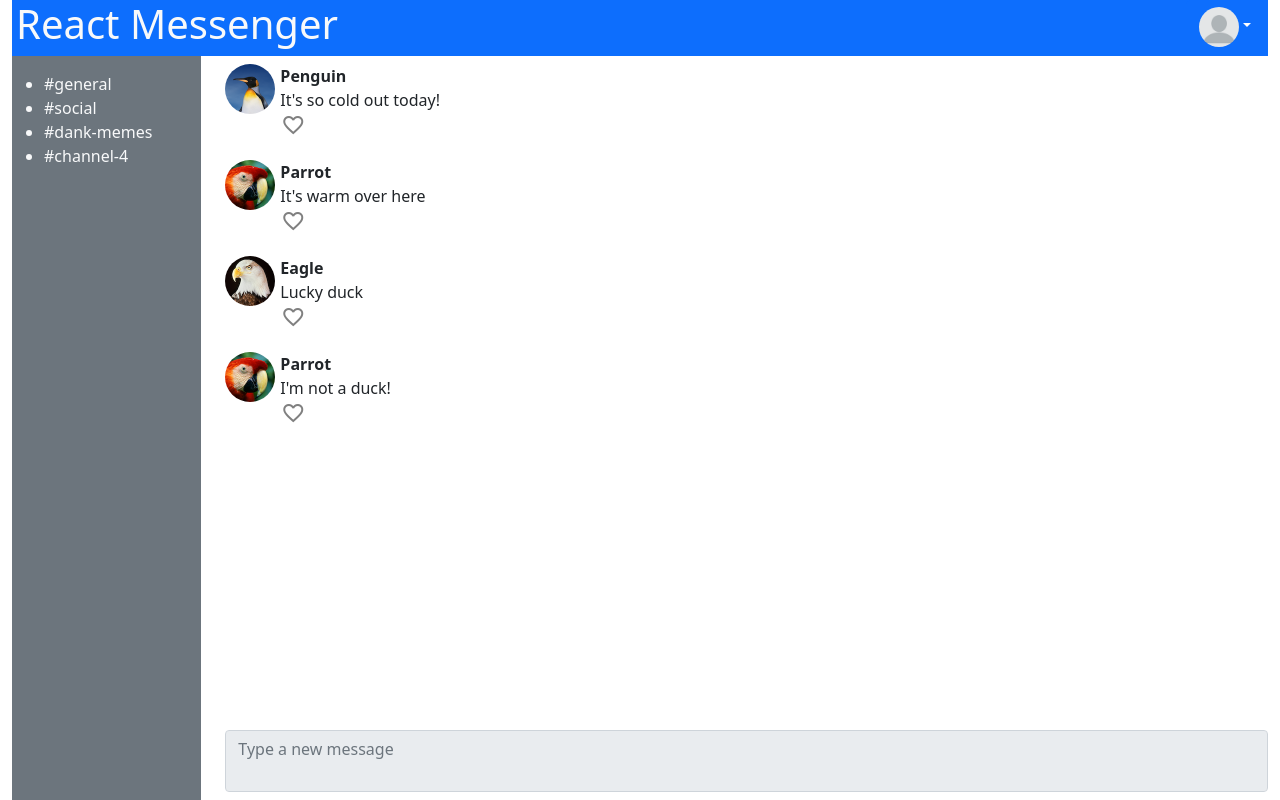
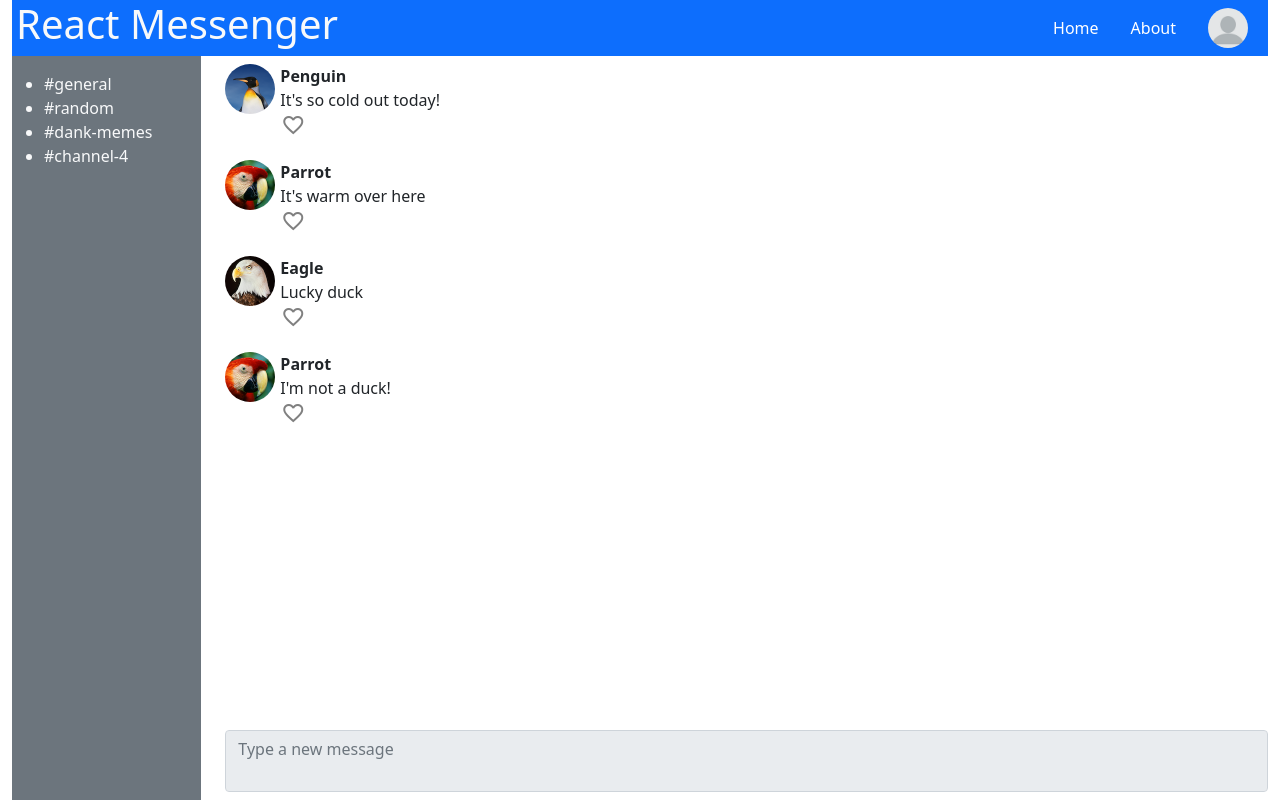
Before and after one commit to info340-wi22/lecture-demos, a React (Create React App) app in the folder react-chat/: page / in a window 1280 px wide. Built offline with nearby package versions, Linux system fonts and the light colour scheme.

Commit message:
Refactor and prep for start of router demo

```diff
--- a/react-chat/src/components/App.js
+++ b/react-chat/src/components/App.js
@@ -1,34 +1,14 @@
 import {useState} from 'react';
 import NavBar from './HeaderBar';
-import ChannelNav from './ChannelNav';
-import { MessagePane } from './Messages';
-import ComposeForm from './ComposeForm';
-
-import SAMPLE_CHAT_LOG from '../data/chat_log.json';
+import ChatPage from './ChatPage';
+import SignInPage from './SignInPage';
+import * as Static from './StaticPages';
 
 //React Component (like a function)
 export default function App(props) {
   //state
-  const [messageArray, setMessageArray] = useState(SAMPLE_CHAT_LOG);
   const [currentUser, setCurrentUser] = useState(null);
   console.log("logged in as", currentUser);
-
-  const addMessage = (userName, messageText, channel) => {
-    const newMessage = {
-      "userId": userName.toLowerCase(),
-      "userName": userName,
-      "userImg": "/img/"+userName+".png",
-      "text": messageText,
-      "timestamp": Date.now(),
-      "channel": channel
-    }
-
-    //make a copy for the new array
-    const newMessageArray = [...messageArray, newMessage];
-
-    //update state which will re-render
-    setMessageArray(newMessageArray);
-  }
 
   const loginUser = (userName) => {
     //processing
@@ -40,29 +20,14 @@ export default function App(props) {
     setCurrentUser(userName); //update state and re-render
   }
 
-  //should get it from the chat log itself?
-  const CHANNEL_LIST = [
-    'general',
-    'social',
-    'dank-memes',
-    'channel-4'
-  ]
-  const currentChannel = "general";
-
   return (
     <div className="container-fluid d-flex flex-column" >
-      <NavBar user={currentUser} loginFunction={loginUser} />
-      <main className="row flex-grow-1">
-        <div className="col-2">
-          <ChannelNav channelList={CHANNEL_LIST} currentChannel={currentChannel} />
-        </div>
-        <div className="col-10 d-flex flex-column chat-column">
-            <div className="chat-pane">
-              <MessagePane messageHistory={messageArray} currentChannel={currentChannel} />
-            </div>
-            <ComposeForm user={currentUser} howToAddMessage={addMessage} />
-        </div>
-      </main>
+      <NavBar user={currentUser} />
+      {/* <SignInPage user={currentUser} loginFunction={loginUser} /> */}
+      <ChatPage user={currentUser} />
+      {/* <Static.WelcomePage user={currentUser} /> */}
+      {/* <Static.AboutPage /> */}
+      {/* <Static.ErrorPage /> */}
     </div>
   );
 }
--- /dev/null
+++ b/react-chat/src/components/ChatPage.js
@@ -0,0 +1,52 @@
+import React, { useState, useEffect } from 'react';
+
+import ChannelNav from './ChannelNav';
+import { MessagePane } from './Messages';
+import ComposeForm from './ComposeForm';
+
+import SAMPLE_CHAT_LOG from '../data/chat_log.json';
+
+//get it from the chat log itself?
+const CHANNEL_LIST = [
+  'general',
+  'random',
+  'dank-memes',
+  'channel-4'
+]
+
+const currentChannel = "general";
+
+export default function ChatPage(props) {
+  const [messageArray, setMessageArray] = useState(SAMPLE_CHAT_LOG);
+
+  const addMessage = (userName, messageText, channel) => {
+    const newMessage = {
+      "userId": userName.toLowerCase(),
+      "userName": userName,
+      "userImg": "/img/"+userName+".png",
+      "text": messageText,
+      "timestamp": Date.now(),
+      "channel": channel
+    }
+
+    //make a copy for the new array
+    const newMessageArray = [...messageArray, newMessage];
+
+    //update state which will re-render
+    setMessageArray(newMessageArray);
+  }
+
+  return (
+    <div className="row flex-grow-1">
+      <div className="col-2">
+        <ChannelNav channelList={CHANNEL_LIST} />
+      </div>
+      <div className="col-10 d-flex flex-column chat-column">
+          <div className="chat-pane">
+            <MessagePane messageHistory={messageArray} currentChannel={currentChannel} />
+          </div>
+          <ComposeForm user={props.user} howToAddMessage={addMessage} />
+      </div>
+    </div>
+  )
+}
--- a/react-chat/src/components/HeaderBar.js
+++ b/react-chat/src/components/HeaderBar.js
@@ -1,54 +1,25 @@
-import { useState } from 'react';
-import Dropdown from 'react-bootstrap/Dropdown';
-
-const DEFAULT_USERS = [null, "Penguin", "Parrot", "Zebra"]
 
 export default function NavBar(props) {
-
-  //callback/functions
-  const handleClick = (event) => {
-    let whichUser = event.currentTarget.name //access button, not image
-    props.loginFunction(whichUser);
-    //update that state (which is now in App)
-  }
-
-  //rendering
-  const userButtons = DEFAULT_USERS.map((userName) => {
-    let classListString = "btn user-icon";
-    if(userName == props.user) { //if who is logged in
-      classListString += " bg-success";
-      return null;
-    }
-
-    // return (
-    //   <button className={classListString} name={userName} key={userName} onClick={handleClick}>
-    //     <img src={'img/'+userName+'.png'} alt={userName+" avatar"} />
-    //   </button>
-    // )
-
-    return (
-      <Dropdown.Item name={userName} key={userName} onClick={handleClick}>
-        <img src={'img/'+userName+'.png'} alt={userName+" avatar"} />
-        &nbsp; {userName}
-      </Dropdown.Item>
-    )
-
-  })
 
   return (
     <header className="container-fluid text-light bg-primary px-1 d-flex justify-content-between">
       <h1>React Messenger</h1>
-      <div>
-      <Dropdown>
-        <Dropdown.Toggle variant="primary">
-          <img src={'img/'+props.user+'.png'} alt={props.user+" avatar"} />
-        </Dropdown.Toggle>
 
-        <Dropdown.Menu>
-          {userButtons}
-        </Dropdown.Menu>
-      </Dropdown>
-      </div>
+      {/* links go here */}
+      <ul className="nav nav-pills">
+        <li className="nav-item">
+          <a className="nav-link" href="/">Home</a>
+        </li>
+        <li className="nav-item">
+          <a className="nav-link" href="/about">About</a>
+        </li>
+        <li className="nav-item">
+          <a className="nav-link" href="/signin">
+            <img src={'img/' + props.user + '.png'} alt={props.user + " avatar"} />
+          </a>
+        </li>
+      </ul>
+
     </header>
   )
 };
--- /dev/null
+++ b/react-chat/src/components/SignInPage.js
@@ -0,0 +1,45 @@
+import React, { useState } from 'react';
+import Dropdown from 'react-bootstrap/Dropdown';
+
+const DEFAULT_USERS = [null, "Penguin", "Parrot", "Zebra"]
+
+export default function SignInPage(props) {
+
+  //callback/functions
+  const handleClick = (event) => {
+    let whichUser = event.currentTarget.name //access button, not image
+    props.loginFunction(whichUser);
+  }
+
+  //rendering
+  const userButtons = DEFAULT_USERS.map((userName) => {
+    let classListString = "btn user-icon";
+    if(userName == props.user) { //if who is logged in
+      classListString += " bg-success";
+      return null;
+    }
+
+    return (
+      <Dropdown.Item name={userName} key={userName} onClick={handleClick}>
+        <img src={'img/'+userName+'.png'} alt={userName+" avatar"} />
+        &nbsp; {userName || "Log out"}
+      </Dropdown.Item>
+    )
+  })
+
+  return (
+    <div className="card bg-light">
+      <div className="container card-body">
+        <p className="lead">Pick a user:</p>
+        <Dropdown>
+          <Dropdown.Toggle variant="light">
+            <img src={'img/' + props.user + '.png'} alt={props.user + " avatar"} />
+          </Dropdown.Toggle>
+          <Dropdown.Menu>
+            {userButtons}
+          </Dropdown.Menu>
+        </Dropdown>
+      </div>
+    </div>
+  )
+}
--- /dev/null
+++ b/react-chat/src/components/StaticPages.js
@@ -0,0 +1,28 @@
+import React from 'react';
+
+export function WelcomePage(props) {
+  return (
+    <div className="card bg-light">
+      <div className="container card-body">
+        <h2>Welcome to React Messenger!</h2>
+        <p>The latest and greatest messaging app</p>
+        <p><a href="/signin">Sign in to get started!</a></p>
+      </div>
+    </div>
+  );
+}
+
+export function AboutPage() {
+  return (
+    <div className="card bg-warning bg-gradient">
+      <div className="container card-body">
+        <h2>About React Messenger</h2>
+        <p>Lorem ipsum dolor sit amet consectetur adipisicing elit. Obcaecati temporibus facere repellat accusamus dicta, sit quasi ipsa, fugit ipsum tempore rerum repellendus ullam doloremque quod porro laborum et recusandae cupiditate?</p>
+      </div>
+    </div>
+  );
+}
+
+export function ErrorPage() {
+  return <p className="alert alert-danger">Page not found</p>;
+}
--- a/react-chat/src/index.css
+++ b/react-chat/src/index.css
@@ -67,3 +67,17 @@ header img {
 header button.user-icon {
   padding: .25rem;
 }
+
+.bg-primary .nav-link {
+  color: white;
+}
+
+.bg-primary .nav-pills .nav-link.active {
+  color: #0d6efd;
+  background-color: white;
+}
+
+header .nav-item {
+  display: flex;
+  align-items:center;
+}
```
Also changed, not shown: react-chat/src/components/ChannelNav.js (+2 -9 lines).
